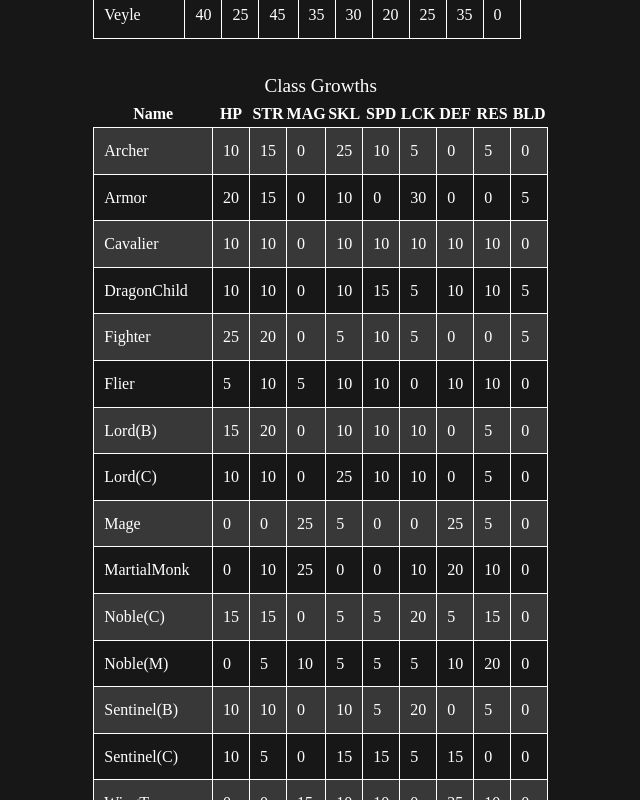
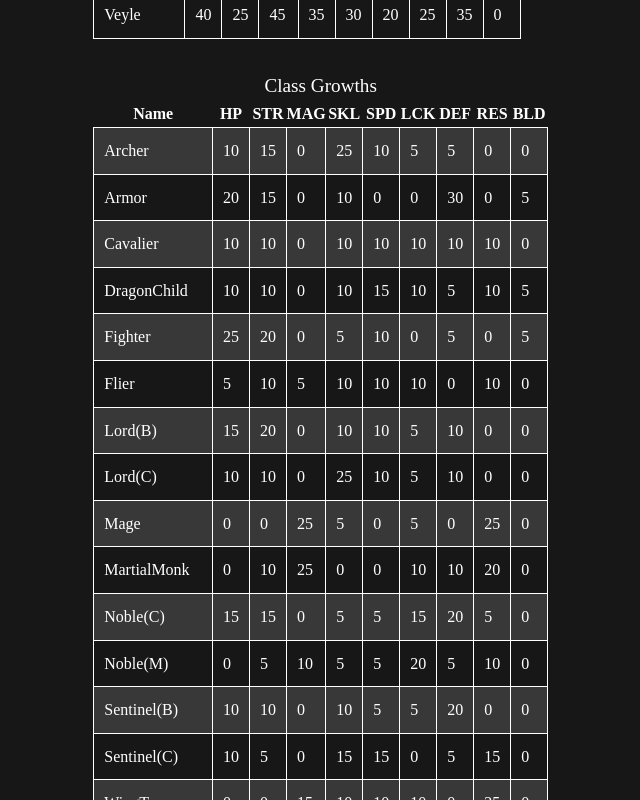
Before and after one commit to maj-rf/fengage-calc, a Next.js app: page / in a window 1280 px wide. Shown: the part 1800-2600 px from the top of the page, without its empty margins (526-1166 px from the left). Built offline with nearby package versions, Linux system fonts and the light colour scheme.

Commit message:
fix classData stats position

```diff
--- a/src/app/globals.css
+++ b/src/app/globals.css
@@ -146,7 +146,6 @@ caption {
   align-items: center;
 }
 .info-tables {
-  width: 100%;
   display: flex;
   justify-content: center;
   gap: 1rem;
--- a/src/data.ts
+++ b/src/data.ts
@@ -5,8 +5,8 @@ export type CharData = {
   growth: Stats;
 };
 
-// +10 Jean [60, 30, 30, 45, 50, 35, 35, 30, 15]
-// +20 Jean  [70, 40, 40, 55, 60, 45, 45, 40, 25]
+// +10 Jean [60, 30, 30, 45, 50, 30, 35, 35, 15]
+// +20 Jean  [70, 40, 40, 55, 60, 40, 45, 45, 25]
 
 export const characterData: CharData[] = [
   { name: 'Alear', growth: [60, 35, 20, 45, 50, 25, 40, 25, 5] },
@@ -48,47 +48,47 @@ export const characterData: CharData[] = [
 ];
 
 export const classData: CharData[] = [
-  { name: 'Archer', growth: [10, 15, 0, 25, 10, 5, 0, 5, 0] },
-  { name: 'Armor', growth: [20, 15, 0, 10, 0, 30, 0, 0, 5] },
+  { name: 'Archer', growth: [10, 15, 0, 25, 10, 5, 5, 0, 0] },
+  { name: 'Armor', growth: [20, 15, 0, 10, 0, 0, 30, 0, 5] },
   { name: 'Cavalier', growth: [10, 10, 0, 10, 10, 10, 10, 10, 0] },
-  { name: 'DragonChild', growth: [10, 10, 0, 10, 15, 5, 10, 10, 5] },
-  { name: 'Fighter', growth: [25, 20, 0, 5, 10, 5, 0, 0, 5] },
-  { name: 'Flier', growth: [5, 10, 5, 10, 10, 0, 10, 10, 0] },
-  { name: 'Lord(B)', growth: [15, 20, 0, 10, 10, 10, 0, 5, 0] },
-  { name: 'Lord(C)', growth: [10, 10, 0, 25, 10, 10, 0, 5, 0] },
-  { name: 'Mage', growth: [0, 0, 25, 5, 0, 0, 25, 5, 0] },
-  { name: 'MartialMonk', growth: [0, 10, 25, 0, 0, 10, 20, 10, 0] },
-  { name: 'Noble(C)', growth: [15, 15, 0, 5, 5, 20, 5, 15, 0] },
-  { name: 'Noble(M)', growth: [0, 5, 10, 5, 5, 5, 10, 20, 0] },
-  { name: 'Sentinel(B)', growth: [10, 10, 0, 10, 5, 20, 0, 5, 0] },
-  { name: 'Sentinel(C)', growth: [10, 5, 0, 15, 15, 5, 15, 0, 0] },
-  { name: 'WingTamer', growth: [0, 0, 15, 10, 10, 0, 25, 10, 0] },
-  { name: 'WingTamer(D)', growth: [5, 0, 20, 0, 0, 10, 20, 0, 0] },
-  { name: 'Avenir', growth: [15, 15, 0, 5, 10, 25, 5, 20, 5] },
-  { name: 'Berserker', growth: [30, 30, 0, 5, 10, 5, 0, 0, 10] },
-  { name: 'BowKnight', growth: [10, 10, 0, 20, 20, 0, 15, 15, 0] },
-  { name: 'Cupido', growth: [10, 5, 5, 20, 20, 5, 20, 0, 0] },
-  { name: 'DivineDragon', growth: [10, 10, 0, 10, 15, 10, 15, 15, 5] },
-  { name: 'General', growth: [25, 20, 0, 10, 0, 30, 0, 0, 10] },
-  { name: 'GreatKnight', growth: [20, 15, 0, 15, 0, 25, 10, 5, 5] },
-  { name: 'GriffinKnight', growth: [0, 10, 15, 15, 20, 0, 15, 15, 0] },
-  { name: 'Halberdier', growth: [10, 15, 5, 20, 10, 15, 5, 5, 0] },
-  { name: 'Hero', growth: [15, 15, 0, 10, 15, 0, 10, 15, 0] },
-  { name: 'HighPriest', growth: [0, 0, 25, 0, 5, 0, 30, 30, 0] },
-  { name: 'Lindwurm', growth: [5, 0, 25, 5, 0, 15, 25, 0, 0] },
-  { name: 'MageKnight', growth: [5, 5, 25, 0, 5, 10, 25, 5, 0] },
-  { name: 'MartialMaster', growth: [5, 10, 20, 0, 0, 15, 25, 10, 0] },
-  { name: 'Paladin', growth: [15, 15, 0, 10, 15, 15, 15, 10, 0] },
-  { name: 'Picket', growth: [10, 15, 0, 10, 10, 20, 5, 5, 5] },
-  { name: 'RoyalKnight', growth: [5, 10, 15, 15, 15, 5, 20, 10, 0] },
-  { name: 'Sage', growth: [0, 0, 30, 5, 0, 0, 30, 15, 0] },
-  { name: 'SleipnirRider', growth: [0, 0, 20, 15, 15, 0, 30, 15, 0] },
-  { name: 'Sniper', growth: [15, 15, 0, 30, 10, 10, 0, 10, 0] },
-  { name: 'Successeur', growth: [15, 20, 0, 10, 15, 15, 0, 10, 5] },
-  { name: 'Swordmaster', growth: [10, 10, 0, 15, 20, 0, 15, 15, 0] },
-  { name: 'Tireurd’elite', growth: [10, 10, 0, 30, 10, 15, 5, 5, 0] },
-  { name: 'Vidame', growth: [5, 10, 15, 5, 5, 5, 15, 20, 0] },
-  { name: 'Warrior', growth: [25, 20, 0, 10, 15, 10, 5, 0, 5] },
-  { name: 'WolfKnight', growth: [10, 5, 0, 15, 20, 5, 20, 20, 0] },
-  { name: 'WyvernKnight', growth: [20, 20, 0, 10, 5, 20, 5, 5, 5] },
+  { name: 'DragonChild', growth: [10, 10, 0, 10, 15, 10, 5, 10, 5] },
+  { name: 'Fighter', growth: [25, 20, 0, 5, 10, 0, 5, 0, 5] },
+  { name: 'Flier', growth: [5, 10, 5, 10, 10, 10, 0, 10, 0] },
+  { name: 'Lord(B)', growth: [15, 20, 0, 10, 10, 5, 10, 0, 0] },
+  { name: 'Lord(C)', growth: [10, 10, 0, 25, 10, 5, 10, 0, 0] },
+  { name: 'Mage', growth: [0, 0, 25, 5, 0, 5, 0, 25, 0] },
+  { name: 'MartialMonk', growth: [0, 10, 25, 0, 0, 10, 10, 20, 0] },
+  { name: 'Noble(C)', growth: [15, 15, 0, 5, 5, 15, 20, 5, 0] },
+  { name: 'Noble(M)', growth: [0, 5, 10, 5, 5, 20, 5, 10, 0] },
+  { name: 'Sentinel(B)', growth: [10, 10, 0, 10, 5, 5, 20, 0, 0] },
+  { name: 'Sentinel(C)', growth: [10, 5, 0, 15, 15, 0, 5, 15, 0] },
+  { name: 'WingTamer', growth: [0, 0, 15, 10, 10, 10, 0, 25, 0] },
+  { name: 'WingTamer(D)', growth: [5, 0, 20, 0, 0, 0, 10, 20, 0] },
+  { name: 'Avenir', growth: [15, 15, 0, 5, 10, 20, 25, 5, 5] },
+  { name: 'Berserker', growth: [30, 30, 0, 5, 10, 0, 5, 0, 10] },
+  { name: 'BowKnight', growth: [10, 10, 0, 20, 20, 15, 0, 15, 0] },
+  { name: 'Cupido', growth: [10, 5, 5, 20, 20, 0, 5, 20, 0] },
+  { name: 'DivineDragon', growth: [10, 10, 0, 10, 15, 15, 10, 15, 5] },
+  { name: 'General', growth: [25, 20, 0, 10, 0, 0, 30, 0, 10] },
+  { name: 'GreatKnight', growth: [20, 15, 0, 15, 0, 5, 25, 10, 5] },
+  { name: 'GriffinKnight', growth: [0, 10, 15, 15, 20, 15, 0, 15, 0] },
+  { name: 'Halberdier', growth: [10, 15, 5, 20, 10, 5, 15, 5, 0] },
+  { name: 'Hero', growth: [15, 15, 0, 10, 15, 15, 0, 10, 0] },
+  { name: 'HighPriest', growth: [0, 0, 25, 0, 5, 30, 0, 30, 0] },
+  { name: 'Lindwurm', growth: [5, 0, 25, 5, 0, 0, 15, 25, 0] },
+  { name: 'MageKnight', growth: [5, 5, 25, 0, 5, 5, 10, 25, 0] },
+  { name: 'MartialMaster', growth: [5, 10, 20, 0, 0, 10, 15, 25, 0] },
+  { name: 'Paladin', growth: [15, 15, 0, 10, 15, 10, 15, 15, 0] },
+  { name: 'Picket', growth: [10, 15, 0, 10, 10, 5, 20, 5, 5] },
+  { name: 'RoyalKnight', growth: [5, 10, 15, 15, 15, 10, 5, 20, 0] },
+  { name: 'Sage', growth: [0, 0, 30, 5, 0, 0, 15, 30, 0] },
+  { name: 'SleipnirRider', growth: [0, 0, 20, 15, 15, 15, 0, 30, 0] },
+  { name: 'Sniper', growth: [15, 15, 0, 30, 10, 10, 10, 0, 0] },
+  { name: 'Successeur', growth: [15, 20, 0, 10, 15, 10, 15, 0, 5] },
+  { name: 'Swordmaster', growth: [10, 10, 0, 15, 20, 15, 0, 15, 0] },
+  { name: 'Tireurd’elite', growth: [10, 10, 0, 30, 10, 5, 15, 5, 0] },
+  { name: 'Vidame', growth: [5, 10, 15, 5, 5, 20, 5, 15, 0] },
+  { name: 'Warrior', growth: [25, 20, 0, 10, 15, 0, 10, 5, 5] },
+  { name: 'WolfKnight', growth: [10, 5, 0, 15, 20, 20, 5, 20, 0] },
+  { name: 'WyvernKnight', growth: [20, 20, 0, 10, 5, 5, 20, 5, 5] },
 ];
```
